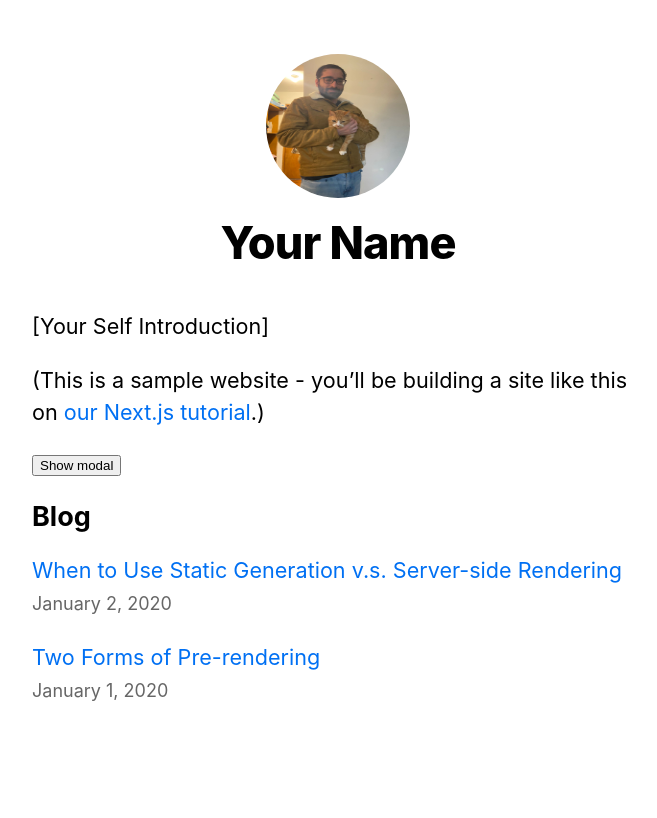
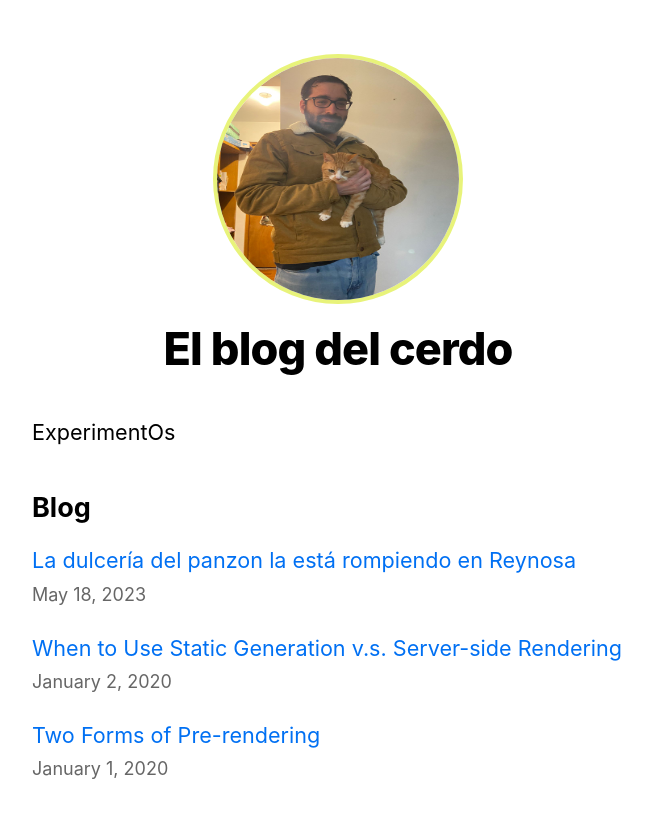
Before and after one commit to BlueFroakie/nextjs-blog-example, a Next.js app: page / in a window 1280 px wide. Shown: the top 818 px of the page, without its empty margins (302-959 px from the left). Built offline with nearby package versions, Linux system fonts and the light colour scheme.

Commit message:
Añadi post del panzon, border para la imagen, algunos estilos mas e imagenes

```diff
--- a/components/layout.module.scss
+++ b/components/layout.module.scss
@@ -15,6 +15,7 @@
 }
 
 .profileImage {
+  border: 4px solid #e5f165dc;
   &:hover {
     animation: enlarge 0.3s linear forwards, tiltLeftAndRight 0.4s linear alternate infinite ;
   }
@@ -22,8 +23,9 @@
 
 @keyframes enlarge {
   100% {
-    width: 200px;
-    height: 200px;
+    width: 300px;
+    height: 300px;
+    box-shadow: 0 0 20px #e5f165;
   }
 }
 
--- a/components/layout.tsx
+++ b/components/layout.tsx
@@ -6,7 +6,7 @@ import utilStyles from "../styles/utils.module.scss";
 import Link from "next/link";
 import Modal from "./modal"
 
-const name = "Your Name";
+const name = "El blog del cerdo";
 export const siteTitle = "Next.js Sample Website";
 
 interface Props {
@@ -42,8 +42,8 @@ export default function Layout({ children, home }: Props) {
               priority
               src="/images/profile.jpg"
               className={`${utilStyles.borderCircle} ${styles.profileImage}`}
-              height={144}
-              width={144}
+              height={250}
+              width={250}
               alt=""
               onClick={() => setShowModal(true)}
             />
@@ -68,10 +68,10 @@ export default function Layout({ children, home }: Props) {
             <Link href="/">
               <Image
                 priority
-                src="/images/profile.jpg"
-                className={utilStyles.borderCircle}
-                height={108}
-                width={108}
+                src="/images/nariz-de-puerco.jpg"
+                className={`${utilStyles.borderCircle} ${styles.profileImage}`}
+                height={128}
+                width={128}
                 alt=""
               />
             </Link>
@@ -86,7 +86,7 @@ export default function Layout({ children, home }: Props) {
       <main>{children}</main>
       {!home && (
         <div className={styles.backToHome}>
-          <Link href="/">← Back to home</Link>
+          <Link href="/">← Pagina principal</Link>
         </div>
       )}
     </div>
--- a/lib/posts.ts
+++ b/lib/posts.ts
@@ -73,6 +73,7 @@ export async function getPostData(id: string) {
   const fullPath = path.join(postsDirectory, `${id}.md`);
   const fileContents = fs.readFileSync(fullPath, 'utf8');
 
+
   // Use gray-matter to parse the post metadata section
   const matterResult = matter(fileContents);
 
--- a/pages/index.tsx
+++ b/pages/index.tsx
@@ -24,14 +24,10 @@ export default function Home({allPostsData}) {
         <title>{siteTitle}</title>
       </Head>
       <section className={utilStyles.headingMd}>
-        <p>[Your Self Introduction]</p>
-        <p>
-          (This is a sample website - you’ll be building a site like this on{" "}
-          <a href="https://nextjs.org/learn">our Next.js tutorial</a>.)
-        </p>
+        <p>ExperimentOs</p>
       </section>
 
-      <button onClick={() => {setShowModal(true)}}> Show modal </button>
+      {/* <button onClick={() => {setShowModal(true)}}> Show modal </button> */}
       <Modal onClose={() => setShowModal(false)} show={showModal} title="Put your modal title here">
         Eliwood
       </ Modal>
--- /dev/null
+++ b/posts/panzon-dulces.md
@@ -0,0 +1,21 @@
+---
+title: 'La dulcería del panzon la está rompiendo en Reynosa'
+date: '2023-05-18'
+---
+
+![Dulce Fiesta](https://img2.rtve.es/i/?w=1600&i=1628606892247.jpg)
+
+La dulcería del panzon está pegando con tubo, desde hace unos meses sus ventas han incrementado a pesar de que su dueño se la pasa viendo One Piece y planea lograr una manera de jugar FIFA en horario de trabajo.
+
+Le preguntaron al panzon como es que ha logrado tanto éxito y esto fue lo que respondió.
+
+"Che yo no sé flaco, le hemo metido huevo y la concha de su madre de un día a otro estamos acá generando plata"
+
+Sobre los futuros planes el panzon comentó que planea construir un segundo piso donde se venderan manos de poker entre otras, dijo no poder comentar mas para no arruinar la sorpresa pero entre las cosas que pudo mencionar, la tienda contará con:
+
+- Un Xbox
+- Cable para ver el fut
+- Un frigobar
+- Churrumais
+
+La gente está a la expectativa de lo que Dulce Fiesta ofrecerá en el futuro, sin embargo temen que el panzon se vaya a comer todo el producto, esperen mas noticias como estas en nuestro blog del cerdo.
```
Also changed, not shown: pages/posts/[id].tsx (+18 -0 lines), public/images/abner.jpg (added), public/images/nariz-de-puerco.jpg (added).
